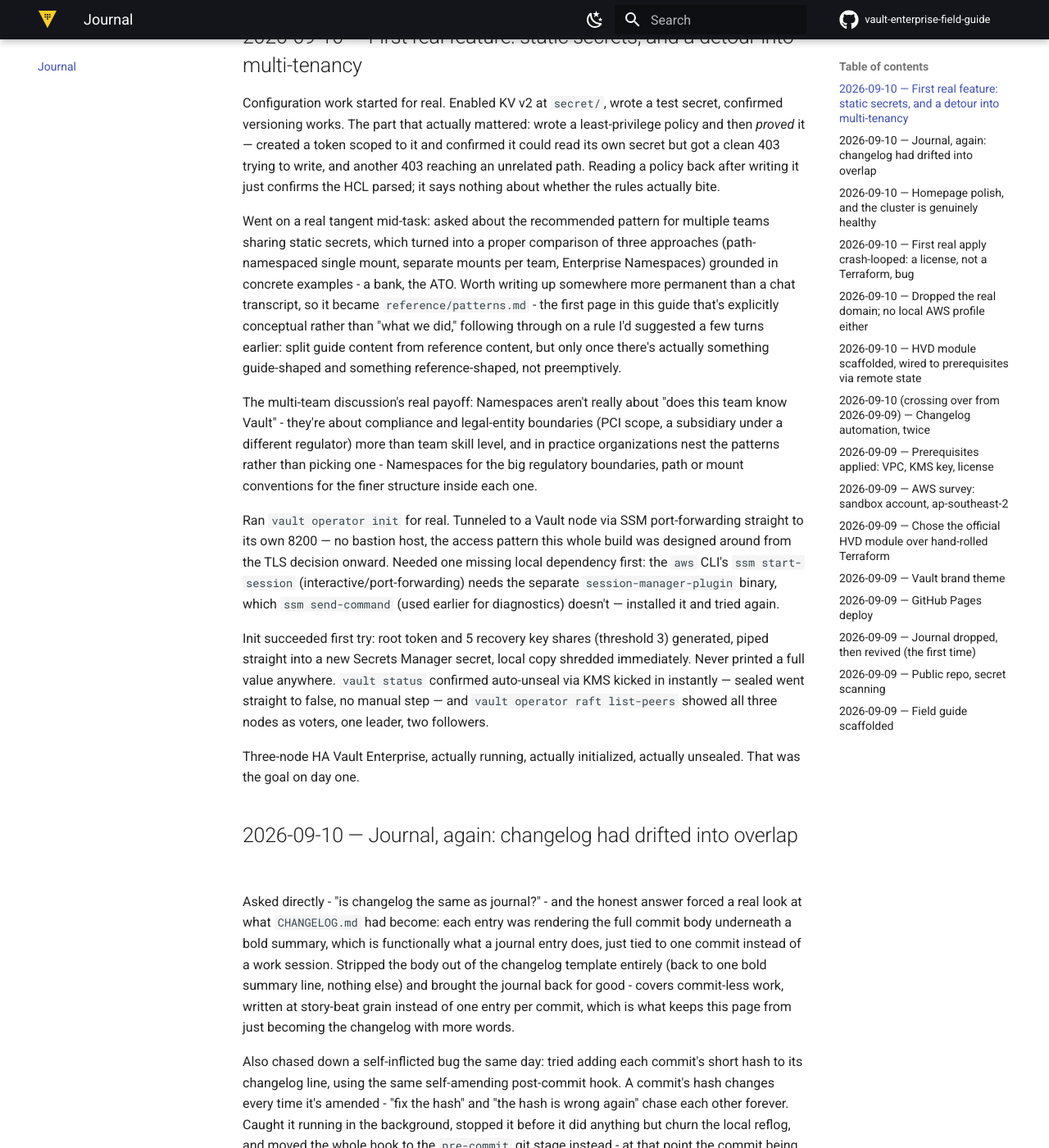
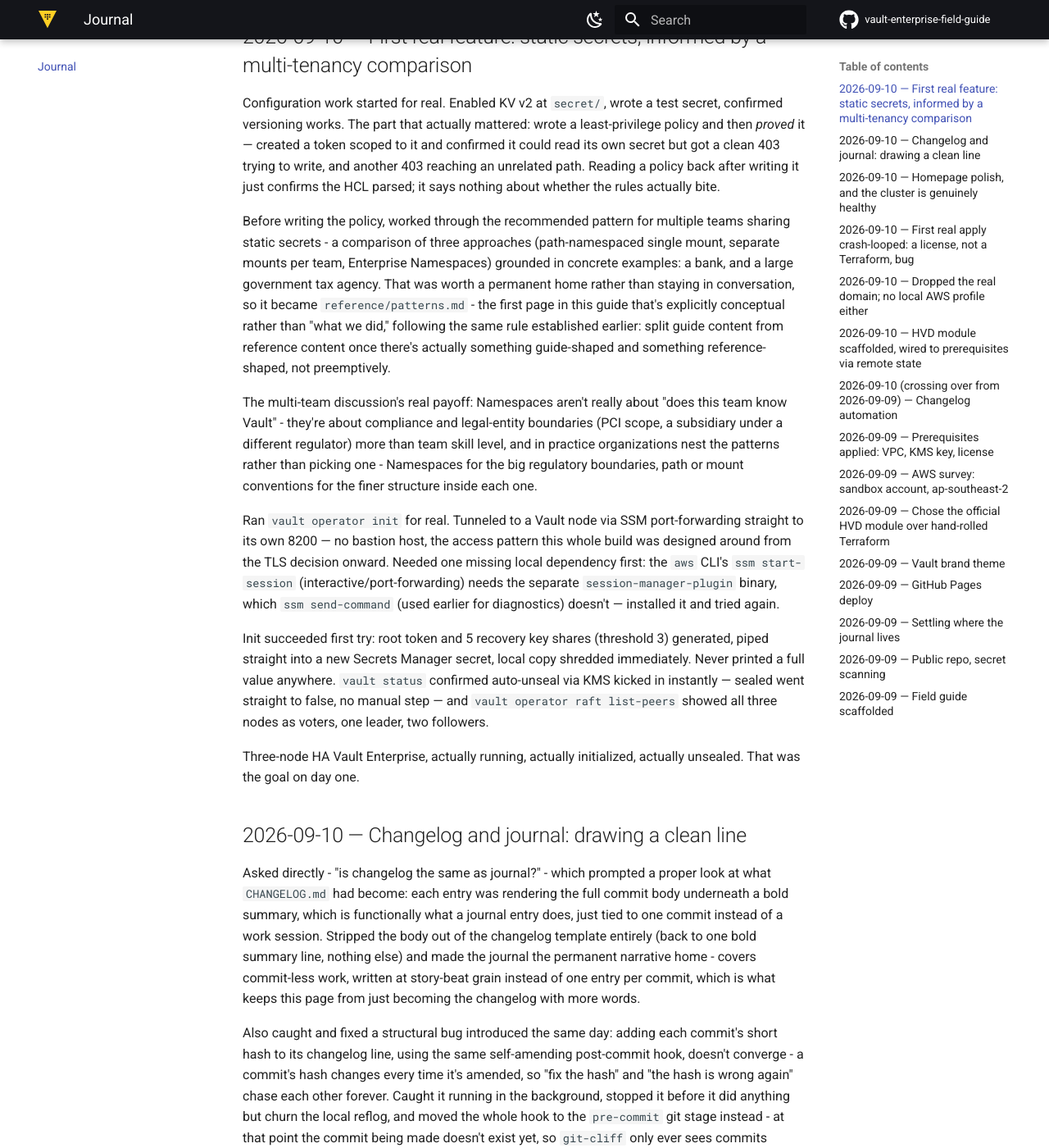
Before and after one commit to markcarriedo/vault-enterprise-field-guide, an MkDocs documentation site: the page built from docs/journal/index.md, in a window 1280 px wide and 1400 px high, scrolled down 369 px. Shown: the whole window at 82% size. Built offline with MkDocs 1.6.1 and Material for MkDocs 9.7.7, drawn with Linux system fonts in a browser that asks for light colours; comment, search, counter and statistics services are not loaded; some of the changed text lies outside the part shown.

Commit message:
docs(journal): remove named org from example, fix self-deprecating tone
Replaced a specific real government agency named in a hypothetical
Namespaces example with a generic description - never worth the risk
of implying an association with a real organization in a public repo,
even in a purely illustrative context.

Also reframed the journal-dropped-and-revived entries: same facts (it
really was reconsidered multiple times, each with real reasoning), but
"third time's the charm, hopefully" and similar phrasing read as
indecisive rather than deliberate iteration. Tightened wording
throughout and fixed one entry's chronology that read backwards
(manual regeneration drifted first, automation was the fix - not the
other way around, as originally written).

Claude-Session: https://claude.ai/code/session_01W8wX9ho5zsL4nSkjw8ZJSM

```diff
--- a/docs/journal/index.md
+++ b/docs/journal/index.md
@@ -7,7 +7,7 @@ at the repo root. This page sits between the two: the story, at a coarser grain
 
 ---
 
-## 2026-09-10 — First real feature: static secrets, and a detour into multi-tenancy
+## 2026-09-10 — First real feature: static secrets, informed by a multi-tenancy comparison
 
 Configuration work started for real. Enabled KV v2 at `secret/`, wrote a test secret,
 confirmed versioning works. The part that actually mattered: wrote a least-privilege policy
@@ -16,14 +16,14 @@ secret but got a clean 403 trying to write, and another 403 reaching an unrelate
 Reading a policy back after writing it just confirms the HCL parsed; it says nothing about
 whether the rules actually bite.
 
-Went on a real tangent mid-task: asked about the recommended pattern for multiple teams
-sharing static secrets, which turned into a proper comparison of three approaches
-(path-namespaced single mount, separate mounts per team, Enterprise Namespaces) grounded in
-concrete examples - a bank, the ATO. Worth writing up somewhere more permanent than a chat
-transcript, so it became `reference/patterns.md` - the first page in this guide that's
-explicitly conceptual rather than "what we did," following through on a rule I'd suggested a
-few turns earlier: split guide content from reference content, but only once there's actually
-something guide-shaped and something reference-shaped, not preemptively.
+Before writing the policy, worked through the recommended pattern for multiple teams sharing
+static secrets - a comparison of three approaches (path-namespaced single mount, separate
+mounts per team, Enterprise Namespaces) grounded in concrete examples: a bank, and a large
+government tax agency. That was worth a permanent home rather than staying in conversation, so
+it became `reference/patterns.md` - the first page in this guide that's explicitly conceptual
+rather than "what we did," following the same rule established earlier: split guide content
+from reference content once there's actually something guide-shaped and something
+reference-shaped, not preemptively.
 
 The multi-team discussion's real payoff: Namespaces aren't really about "does this team know
 Vault" - they're about compliance and legal-entity boundaries (PCI scope, a subsidiary under
@@ -47,24 +47,24 @@ list-peers` showed all three nodes as voters, one leader, two followers.
 Three-node HA Vault Enterprise, actually running, actually initialized, actually unsealed.
 That was the goal on day one.
 
-## 2026-09-10 — Journal, again: changelog had drifted into overlap
+## 2026-09-10 — Changelog and journal: drawing a clean line
 
-Asked directly - "is changelog the same as journal?" - and the honest answer forced a real
-look at what `CHANGELOG.md` had become: each entry was rendering the full commit body
-underneath a bold summary, which is functionally what a journal entry does, just tied to one
-commit instead of a work session. Stripped the body out of the changelog template entirely
-(back to one bold summary line, nothing else) and brought the journal back for good - covers
+Asked directly - "is changelog the same as journal?" - which prompted a proper look at what
+`CHANGELOG.md` had become: each entry was rendering the full commit body underneath a bold
+summary, which is functionally what a journal entry does, just tied to one commit instead of a
+work session. Stripped the body out of the changelog template entirely (back to one bold
+summary line, nothing else) and made the journal the permanent narrative home - covers
 commit-less work, written at story-beat grain instead of one entry per commit, which is what
 keeps this page from just becoming the changelog with more words.
 
-Also chased down a self-inflicted bug the same day: tried adding each commit's short hash to
-its changelog line, using the same self-amending post-commit hook. A commit's hash changes
-every time it's amended - "fix the hash" and "the hash is wrong again" chase each other
-forever. Caught it running in the background, stopped it before it did anything but churn the
-local reflog, and moved the whole hook to the `pre-commit` git stage instead - at that point
-the commit being made doesn't exist yet, so `git-cliff` only ever sees commits whose hashes
-are already permanent. One (fully unavoidable) tradeoff: a commit's own entry doesn't appear
-until the *next* commit runs the hook.
+Also caught and fixed a structural bug introduced the same day: adding each commit's short
+hash to its changelog line, using the same self-amending post-commit hook, doesn't converge -
+a commit's hash changes every time it's amended, so "fix the hash" and "the hash is wrong
+again" chase each other forever. Caught it running in the background, stopped it before it did
+anything but churn the local reflog, and moved the whole hook to the `pre-commit` git stage
+instead - at that point the commit being made doesn't exist yet, so `git-cliff` only ever sees
+commits whose hashes are already permanent. One (structurally unavoidable) tradeoff: a
+commit's own entry doesn't appear until the *next* commit runs the hook.
 
 ## 2026-09-10 — Homepage polish, and the cluster is genuinely healthy
 
@@ -125,17 +125,17 @@ for a sandbox), `ec2_allow_ssm = true` so there's no need for a separate bastion
 balancer ingress restricted to the VPC's own CIDR — access was always going to be via SSM
 port-forwarding from inside the VPC, never real internet traffic.
 
-## 2026-09-10 (crossing over from 2026-09-09) — Changelog automation, twice
+## 2026-09-10 (crossing over from 2026-09-09) — Changelog automation
 
-First automated `CHANGELOG.md` regeneration with a `post-commit` hook — then immediately
-proved why that mattered: it wasn't wired up for one stretch of commits and drifted 6 behind
-almost right away. Fixed by making the hook self-amend the changelog into the very commit that
-triggered it (safe from infinite recursion, since re-triggering the hook on an unchanged
-message produces identical output the second time). Also spent a while iterating the actual
-format — grouped by day instead of a permanent "[Unreleased]" label, ordered newest-first to
-match `git log`, tightened into one-line-per-commit instead of a loose paragraph — before
-eventually removing the commit body from the rendered output entirely, once the journal came
-back and having both carry the same reasoning became pure duplication.
+Manual `CHANGELOG.md` regeneration drifted 6 commits behind almost immediately — exactly the
+risk flagged when that became a manual step. Fixed it properly rather than just catching up by
+hand: a `post-commit` hook that self-amends the changelog into the very commit that triggered
+it, safe from infinite recursion since re-triggering the hook on an unchanged commit message
+produces identical output the second time around. Also iterated the actual format — grouped by
+day instead of a permanent "[Unreleased]" label, ordered newest-first to match `git log`,
+tightened into one-line-per-commit instead of a loose paragraph — before eventually removing
+the commit body from the rendered output entirely, once the journal came back and having both
+carry the same reasoning became pure duplication.
 
 ## 2026-09-09 — Prerequisites applied: VPC, KMS key, license
 
@@ -183,17 +183,17 @@ Added a GitHub Actions workflow to build and deploy the site to GitHub Pages on
 `main`, using the native Pages Actions flow (no `gh-pages` branch to manage). Live at
 <https://markcarriedo.github.io/vault-enterprise-field-guide/>.
 
-## 2026-09-09 — Journal dropped, then revived (the first time)
+## 2026-09-09 — Settling where the journal lives
 
-Briefly dropped this journal entirely in favor of treating `docs/guide/` + `docs/reference/`
-as the sole published output. Reconsidered — a chronological log alongside the guide is worth
-keeping. Considered a GitHub Wiki for it (keeps it fully out of the MkDocs build) but the
-wiki's git repo can't be initialized without first creating a page through the GitHub web UI,
-which doesn't fit an automated workflow — reverted to keeping the journal here.
+Considered dropping the journal entirely in favor of treating `docs/guide/` +
+`docs/reference/` as the sole published output, then a GitHub Wiki as a way to keep raw notes
+fully outside the MkDocs build — ruled out because a wiki's git repo can't be initialized
+without first creating a page through the GitHub web UI, which doesn't fit an automated
+workflow. Kept it here, in `docs/journal/`, as part of the site.
 
-(It got dropped a *second* time not long after this, in favor of a git-cliff changelog with
-reasoning folded into commit bodies — and came back again once that started overlapping with
-the changelog rather than replacing it. Third time's the charm, hopefully.)
+(The question of where reasoning should live came up again once the changelog was built out
+further — see the entries above for how that settled: a clean division where the changelog
+stays mechanical and the journal carries the narrative.)
 
 ## 2026-09-09 — Public repo, secret scanning
 
```
Also changed, not shown: CHANGELOG.md (+1 -0 lines).
